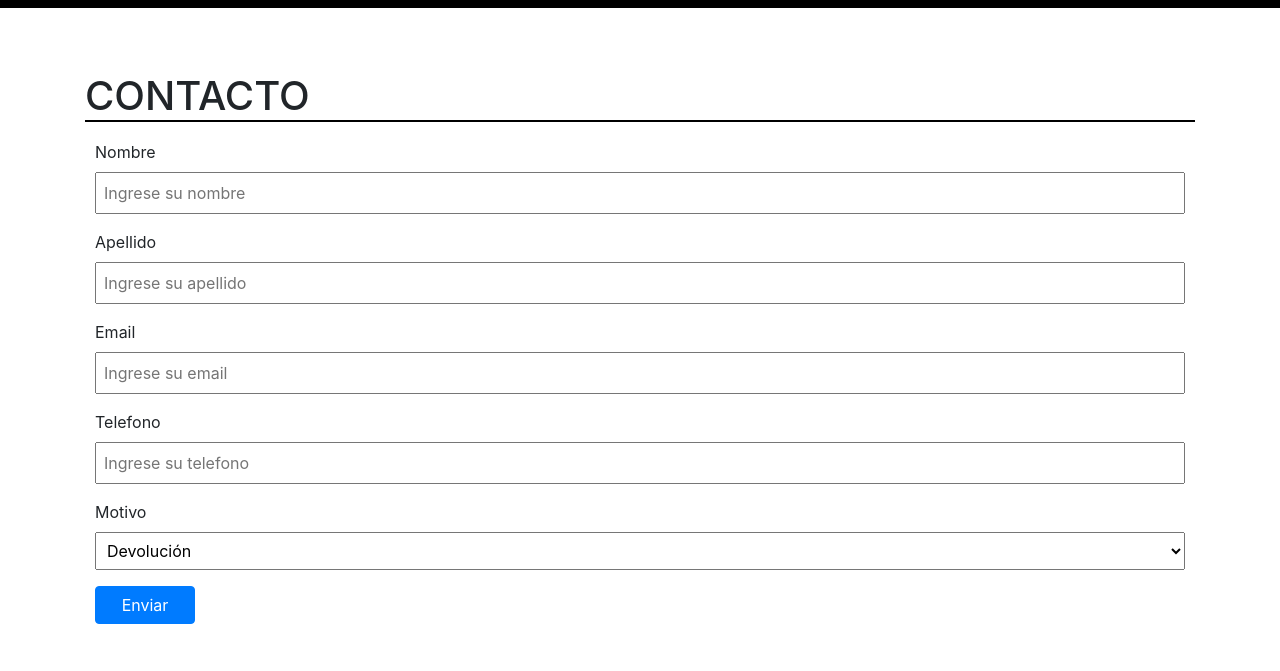
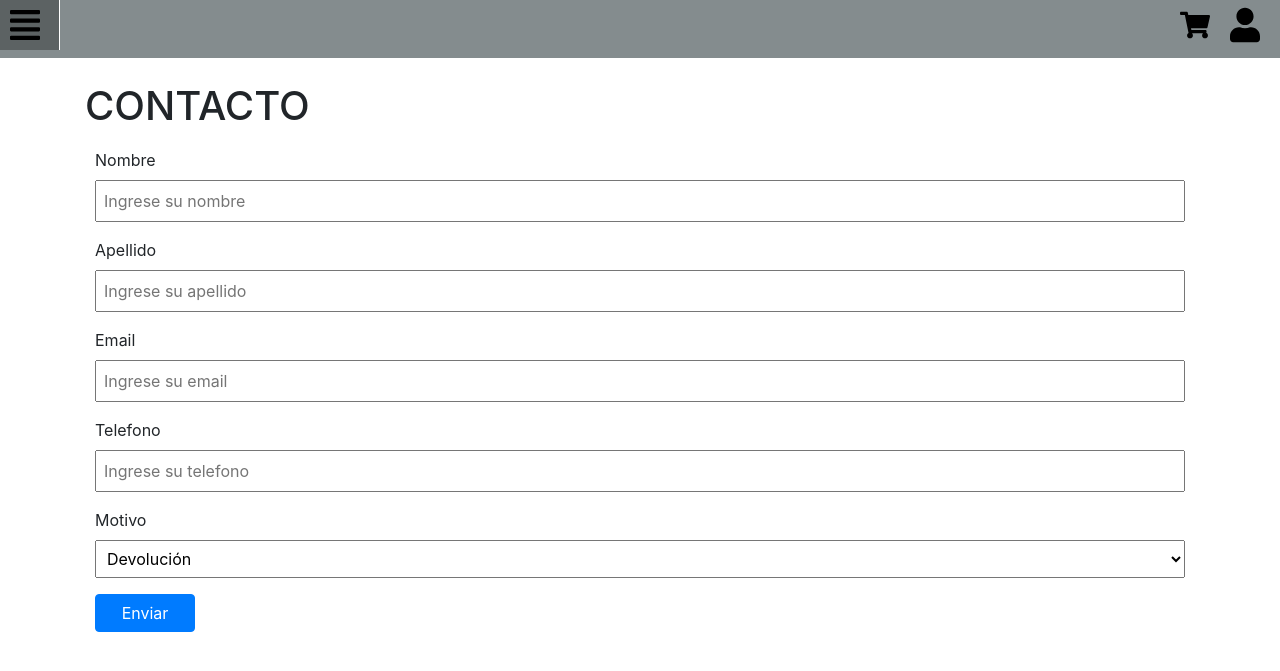
Before and after one commit to CrisMyroniuk/Proyecto-DH, a PHP site: page /contacto.html in a window 1280 px wide. Shown: the top 671 px of the page. Run offline with PHP 8.4, Linux system fonts and the light colour scheme.

Commit message:
Vinculo con pagina de contacto // navegador

```diff
--- a/contacto.html
+++ b/contacto.html
@@ -4,12 +4,32 @@
     <meta charset="utf-8">
     <title>Contacto</title>
     <link rel="stylesheet" href="css/contacto.css">
+    <link rel="stylesheet" href="css/styles.css">
     <meta name="viewport" content="width=device-width, initial-scale=1.0">
     <link rel="stylesheet" href="https://stackpath.bootstrapcdn.com/bootstrap/4.3.1/css/bootstrap.min.css" integrity="sha384-ggOyR0iXCbMQv3Xipma34MD+dH/1fQ784/j6cY/iJTQUOhcWr7x9JvoRxT2MZw1T" crossorigin="anonymous">
-    <div class="borde">
-    </div>
+  </head>
+
+  <body>
+
     <header>
- <!--MENU PARA VOLVER AL INICIO O IR A LAS DISTINTAS PAGS-->
+          <div class="contenedor">
+            <header>
+            <input type="checkbox" id="menu">
+           <label for="menu"><img src="img/menu.svg" alt=""></label>
+          <nav class="menu">
+            <ul>
+              <li><a href="#">Remeras</a></li>
+              <li><a href="#">Pantalones</a></li>
+              <li><a href="#">Zapatillas</a></li>
+              <li><a href="#">Buzos</a></li>
+              <li><a href="index.html">INICIO</a></li>
+            </ul>
+          </nav>
+          <button type="button" name="button"> <a href="login.html"> <img src="img/login.svg" alt=""> </a> </button>
+          <button type="button" name="button"> <a href="miscompras.html"> <img src="img/carrito.svg" alt=""> </a> </button>
+         </header>
+
+          </div>
     </header>
     <div class="container">
     <h1>CONTACTO</h1>
@@ -52,12 +72,9 @@
       </form>
     </div>
 
-    </div>
 
 
-  </head>
-  <body>
-    <script src="https://code.jquery.com/jquery-3.3.1.slim.min.js" integrity="sha384-q8i/X+965DzO0rT7abK41JStQIAqVgRVzpbzo5smXKp4YfRvH+8abtTE1Pi6jizo" crossorigin="anonymous"></script>
+      <script src="https://code.jquery.com/jquery-3.3.1.slim.min.js" integrity="sha384-q8i/X+965DzO0rT7abK41JStQIAqVgRVzpbzo5smXKp4YfRvH+8abtTE1Pi6jizo" crossorigin="anonymous"></script>
       <script src="https://cdnjs.cloudflare.com/ajax/libs/popper.js/1.14.7/umd/popper.min.js" integrity="sha384-UO2eT0CpHqdSJQ6hJty5KVphtPhzWj9WO1clHTMGa3JDZwrnQq4sF86dIHNDz0W1" crossorigin="anonymous"></script>
       <script src="https://stackpath.bootstrapcdn.com/bootstrap/4.3.1/js/bootstrap.min.js" integrity="sha384-JjSmVgyd0p3pXB1rRibZUAYoIIy6OrQ6VrjIEaFf/nJGzIxFDsf4x0xIM+B07jRM" crossorigin="anonymous"></script>
   </body>
--- a/css/contacto.css
+++ b/css/contacto.css
@@ -3,14 +3,9 @@
   padding: 0;
   box-sizing: border-box;
 }
-div.borde{
-  width: 100%;
-  height: 1vh;
-  background-color:black;
-}
+
 header{
   width: 100%;
-  height: 8vh;
 }
 div.formulario{
   text-align: left;
@@ -28,8 +23,8 @@ form select{
 form button{
   padding: 10px;
   width: 100px;
+}
 
+.container h1{
+  margin-top: 3vh;
 }
-div.container h1{
-  border-bottom:2px solid black;
-}
--- a/css/styles.css
+++ b/css/styles.css
@@ -72,7 +72,7 @@ header img{
   }
 }
 
-button{
+.contenedor button{
   background-color:rgb(132, 140, 142);
   border: 0;
   float: right;
--- a/index.html
+++ b/index.html
@@ -19,6 +19,8 @@
            <li><a href="#">Pantalones</a></li>
            <li><a href="#">Zapatillas</a></li>
            <li><a href="#">Buzos</a></li>
+           <li><a href="contacto.html">CONTACTO</a></li>
+
          </ul>
        </nav>
        <button type="button" name="button"> <a href="login.html"> <img src="img/login.svg" alt=""> </a> </button>
```
